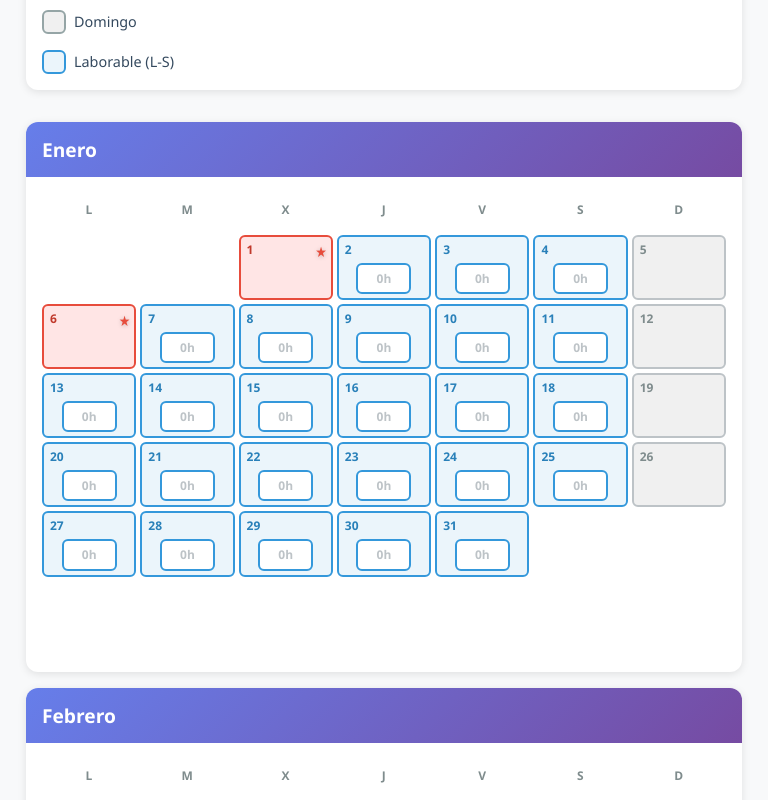
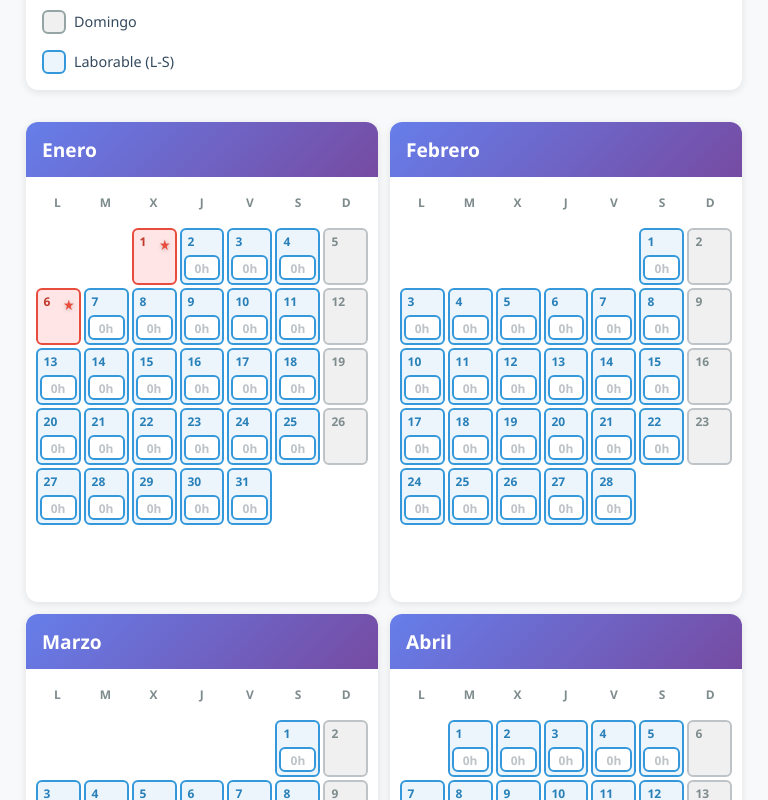
Before and after one commit to eki32/ConveX, an Angular app in the folder frontend/: page /calendario in a window 768 px wide. Shown: the part 1220-2020 px from the top of the page. Built offline with nearby package versions, Linux system fonts and the light colour scheme.

Commit message:
mejoro css calendario para fold y tablet

```diff
--- a/frontend/src/app/components/calendario/calendario.css
+++ b/frontend/src/app/components/calendario/calendario.css
@@ -521,6 +521,49 @@ border-color: #27ae60;
   }
 }
 
+/* Ajuste específico para Tablets (iPad y similares) */
+@media (min-width: 481px) and (max-width: 1024px) {
+  .calendario-container {
+    padding: 1rem;
+  }
+
+  /* Forzamos un gap más pequeño entre meses para ganar espacio horizontal */
+  .meses-grid {
+    grid-template-columns: repeat(2, 1fr);
+    gap: 0.75rem;
+  }
+
+  .mes-card {
+    height: auto;
+    min-height: 480px; /* Reducimos la altura fija para que no estire tanto los días */
+  }
+
+  .calendario-mes {
+    padding: 0.6rem;
+  }
+
+  .dias-grid {
+    gap: 3px; /* Espacio mínimo entre días */
+  }
+
+  .dias-grid > div {
+    min-height: 55px; /* Altura más contenida */
+    padding: 3px 2px;
+  }
+
+  /* El secreto: reducir el ancho del input de horas para que la celda no sufra */
+  .input-horas {
+    max-width: 45px;
+    font-size: 0.8rem;
+    height: 25px;
+    padding: 2px;
+  }
+
+  .numero-dia {
+    font-size: 0.75rem;
+  }
+}
+
 @media (max-width: 480px) {
   .calendario-container {
     padding: 0.5rem; }/* Reducimos margen lateral total */
```
